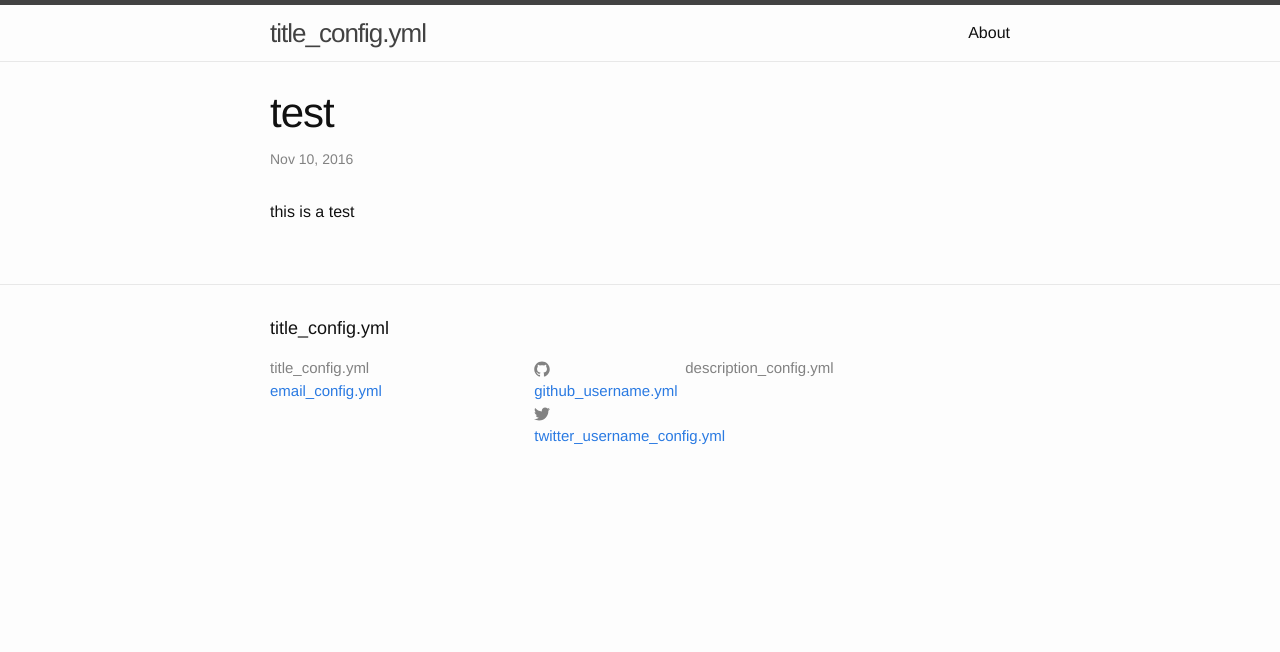
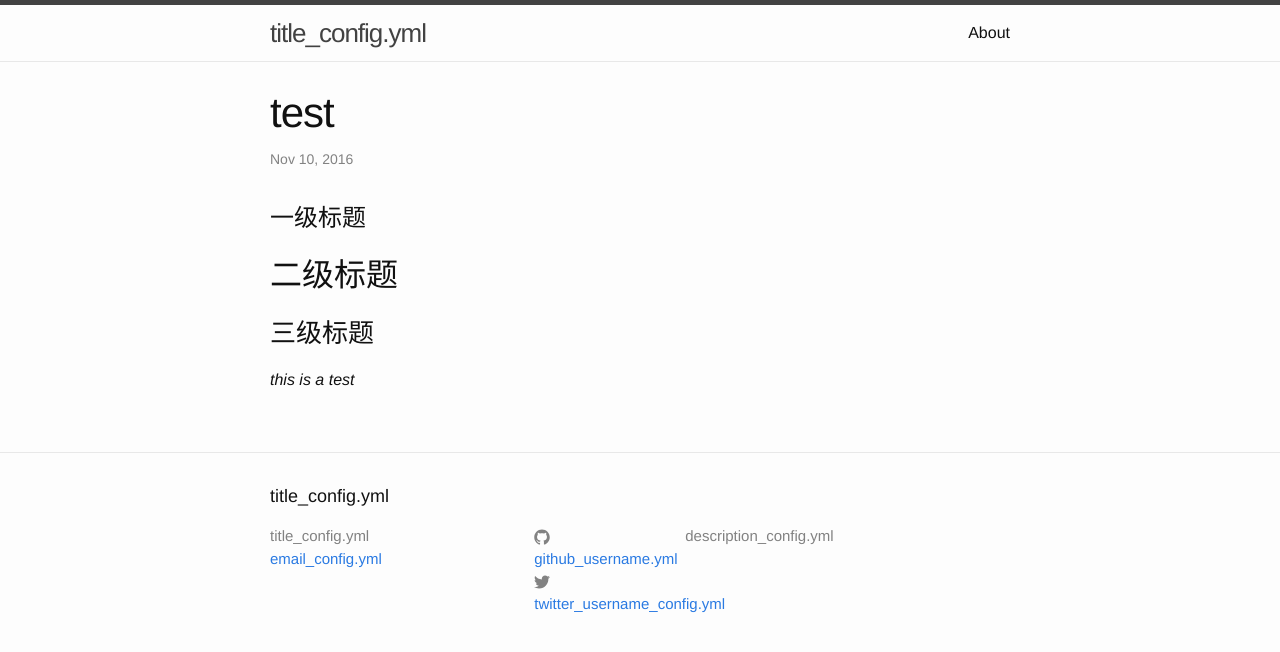
Before and after one commit to lailahxuer/lailahxuer.github.io, a Jekyll site: the page built from _posts/2016-11-10-test.md, in a window 1280 px wide. Shown: the top 652 px of the page. Built offline with Jekyll 4.4.1, drawn with Linux system fonts in a browser that asks for light colours.

Commit message:
test md file

```diff
--- a/_posts/2016-11-10-test.md
+++ b/_posts/2016-11-10-test.md
@@ -5,4 +5,8 @@ date:   2016-11-10 10:09:50
 categories: test
 ---
 
-this is a test
+# 一级标题
+## 二级标题
+### 三级标题
+
+*this is a test*
```
